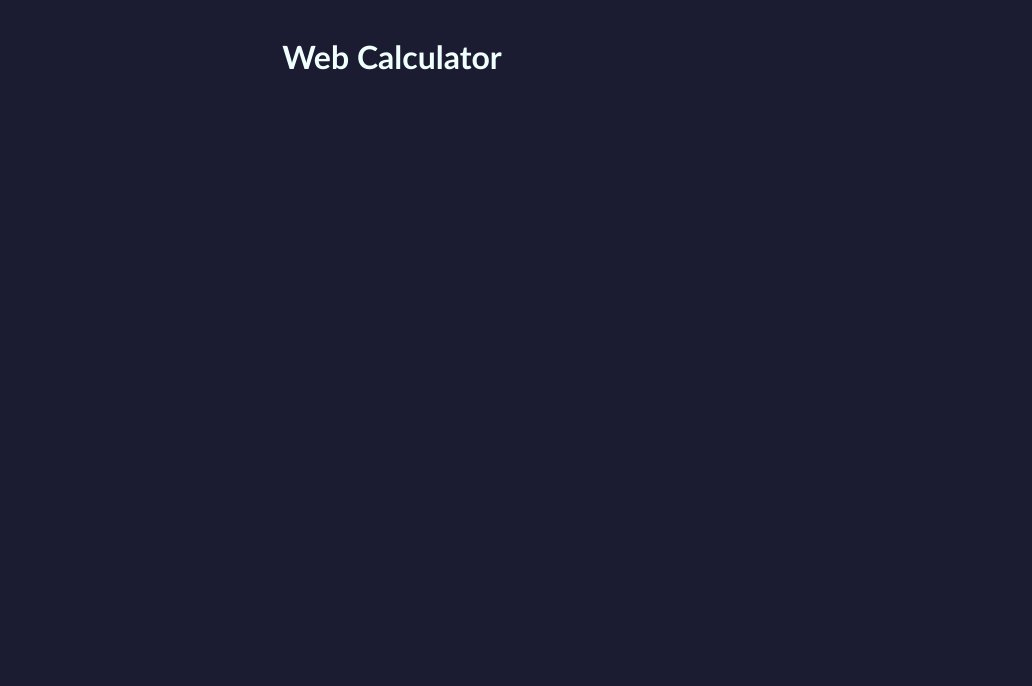
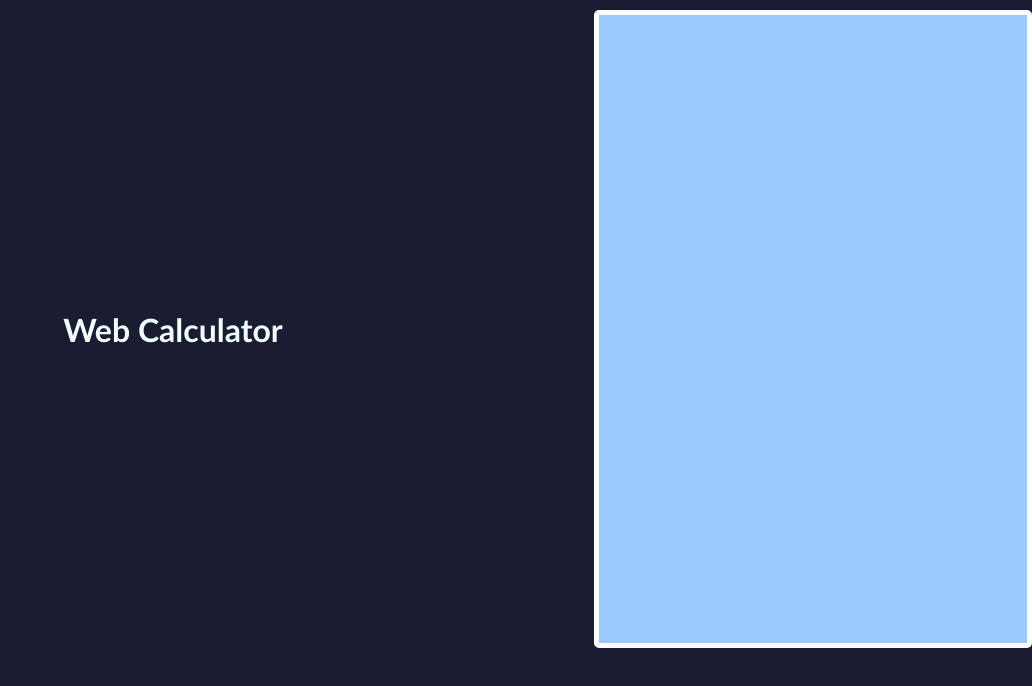
Before and after one commit to Santi846/calculator, a React (Create React App) app: page / in a window 1280 px wide. Shown: the top 686 px of the page, without its empty margins (248-1280 px from the left). Built offline with nearby package versions, Linux system fonts and the light colour scheme.

Commit message:
Styling calculator

```diff
--- a/src/App.css
+++ b/src/App.css
@@ -8,14 +8,24 @@ body {
   text-align: center;
   width: 100%;
   height: 100%;
-  /* padding-top: 10px;
+   padding-top: 10px;
   display: flex;
   flex-wrap: wrap;
   justify-content:center ;
-  align-items: center; */
+  align-items: center;
 }
 
 .title{
   color: azure;
-  padding-top: 1rem;
+  /* padding-top: 1rem; */
+  margin: auto;
 }
+
+.container_calculator {
+  width: 400px;
+  height: 600px;
+  padding: 14px;
+  background: #99c9ff;
+  border-radius: 5px;
+  border: 5px solid white;
+}
--- a/src/App.js
+++ b/src/App.js
@@ -4,7 +4,7 @@ function App() {
   return (
     <div className="App">
       <h1 className='title'>Web Calculator</h1>
-      <div></div>
+      <div className='container_calculator'></div>
     </div>
   );
 }
```
